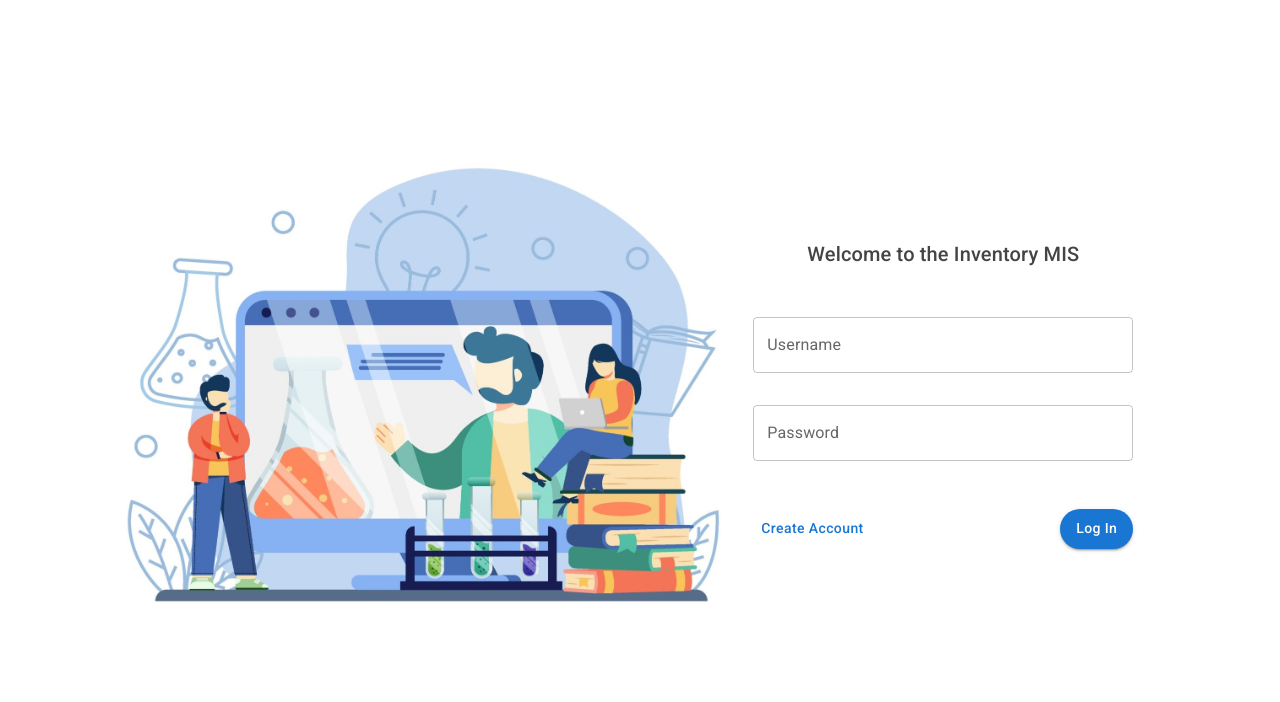
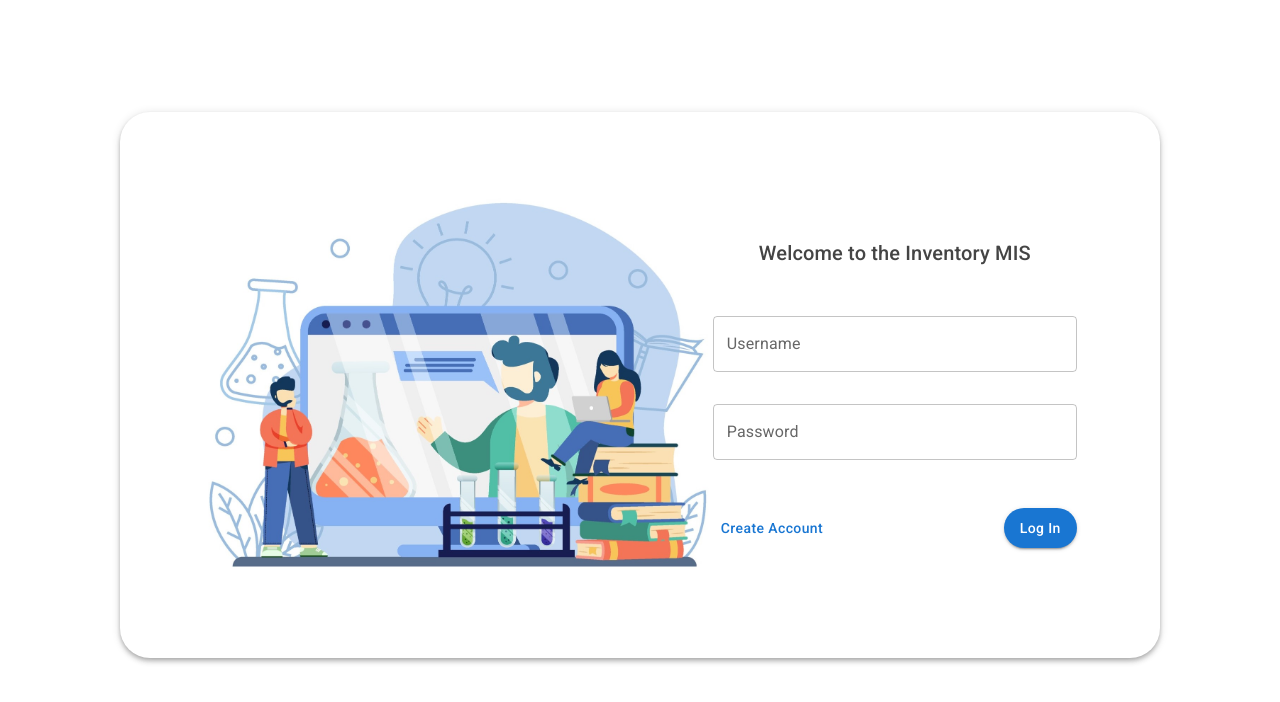
Before and after one commit to DamikaAlwis-Gif/Inventory_management_system, a React (Create React App) app in the folder client/: page / in a window 1280 px wide. Shown: the top 702 px of the page. Built offline with nearby package versions, Linux system fonts and the light colour scheme.

Commit message:
Modified the layout of the Login Page

```diff
--- a/client/src/components/Auth/Login.jsx
+++ b/client/src/components/Auth/Login.jsx
@@ -8,6 +8,7 @@ import Button from '@mui/material/Button';
 import Container from '@mui/material/Container';
 import TextField from '@mui/material/TextField';
 import Grid from '@mui/material/Grid';
+import Paper from '@mui/material/Paper';
 
 import Typography from '@mui/material/Typography';
 
@@ -72,26 +73,28 @@ const Login = () => {
         '@media (max-width:1200px)': {width: '90%',},
         '@media (max-width:1100px)': {width: '95%',},
         '@media (max-width:1000px)': {width: '100%',},
-        '@media (max-width:900px)': {
-          width: '60%',
+        '@media (max-width:899.5px)': {
+          width: '55%',
           flexDirection: 'column',
           alignItems: 'center',
           justifyContent: 'space-around',
         },
-        '@media (max-width:750px)': {
-          width: '70%',
-          flexDirection: 'column',
-          alignItems: 'center',
-          justifyContent: 'space-around',
-        },
-        '@media (max-width:500px)': {
-          width: '80%',
-          flexDirection: 'column',
-          alignItems: 'center',
-          justifyContent: 'space-around',
-        },
+        '@media (max-width:850px)': {width: '60%',},
+        '@media (max-width:800px)': {width: '65%',},
+        '@media (max-width:750px)': {width: '70%',},
+        '@media (max-width:700px)': {width: '75%',},
+        '@media (max-width:650px)': {width: '80%',},
+        '@media (max-width:600px)': {width: '85%',},
+        '@media (max-width:550px)': {width: '90%',},
+        '@media (max-width:500px)': {width: '80%',},
       }}
     >
+    <Paper
+      elevation={4}
+      sx={{
+        padding: '8% 8% 8% 8%',
+        borderRadius: '30px'
+      }}>
 
       <Grid container alignItems="center" justifyContent="center" rowSpacing={3}>
         <Grid item container sx={12} md={7} alignItems="center" justifyContent="center">
@@ -157,6 +160,7 @@ const Login = () => {
         </form>
         </Grid>
       </Grid>
+      </Paper>
     </Container>
   );
 };
```
